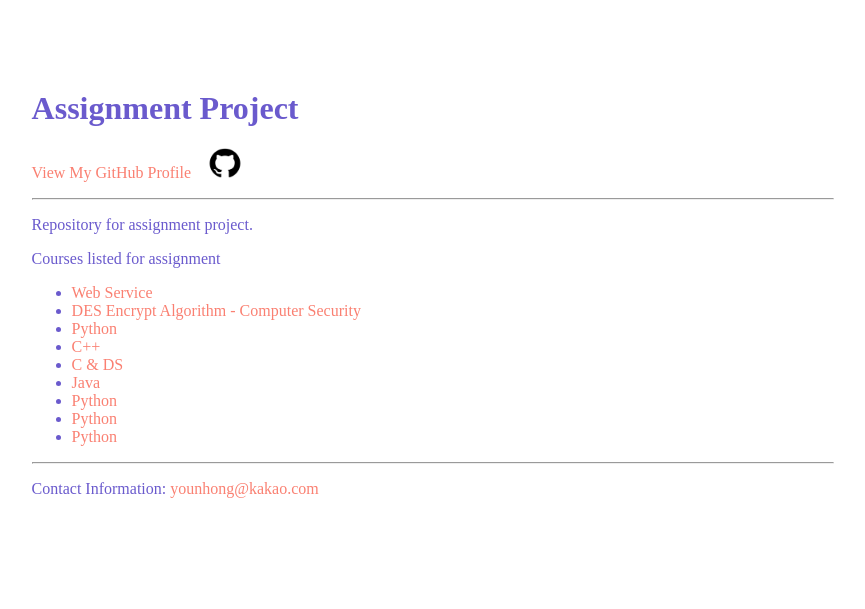
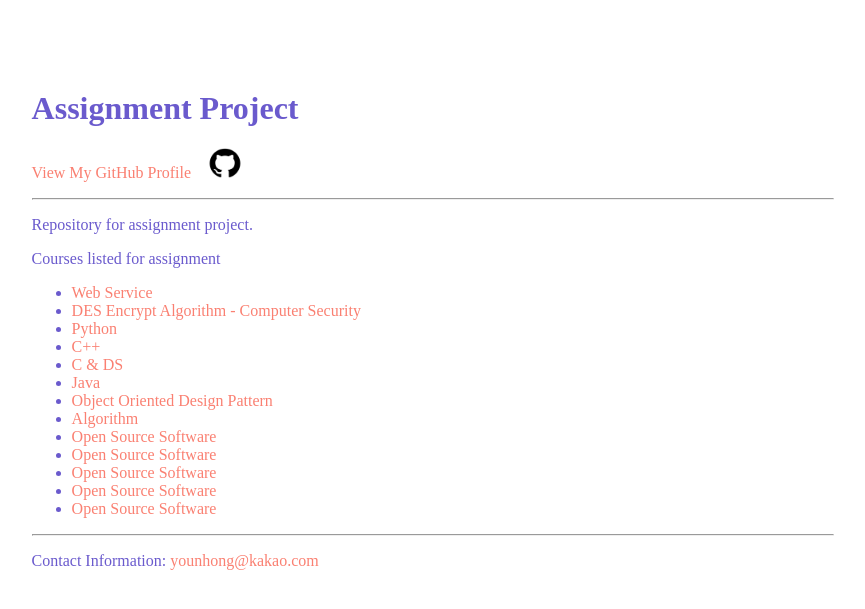
Before and after one commit to Younhong/younhong.github.io, a Jekyll site: the page projects/assignment/index.html, which Jekyll copies as it is, in a window 1280 px wide. Shown: the top 609 px of the page, without its empty margins (58-923 px from the left). Built offline with Jekyll 4.4.1, drawn with Linux system fonts in a browser that asks for light colours.

Commit message:
Update index.html

```diff
--- a/projects/assignment/index.html
+++ b/projects/assignment/index.html
@@ -45,10 +45,17 @@
         <li><a href="https://github.com/Younhong/CPP-Code">C++</a></li>
         <li><a href="https://github.com/Younhong/From-C-To-DS">C & DS</a></li>
         <li><a href="https://github.com/Younhong/Java-Code">Java</a></li>
+        <li><a href="https://github.com/Younhong/OODP-Code">Object Oriented Design Pattern</a></li>
+        <li><a href="https://github.com/Younhong/Algorithm-Code">Algorithm</a></li>
+        <li><a href="https://github.com/Younhong/OSS-Proj">Open Source Software</a></li>
 
-        <li><a href="https://github.com/Younhong/Python-Code">Python</a></li>
-        <li><a href="https://github.com/Younhong/Python-Code">Python</a></li>
-        <li><a href="https://github.com/Younhong/Python-Code">Python</a></li>
+
+
+
+        <li><a href="https://github.com/Younhong/OSS-Proj">Open Source Software</a></li>
+        <li><a href="https://github.com/Younhong/OSS-Proj">Open Source Software</a></li>
+        <li><a href="https://github.com/Younhong/OSS-Proj">Open Source Software</a></li>
+        <li><a href="https://github.com/Younhong/OSS-Proj">Open Source Software</a></li>
 
       </ul>
     </main>
```
